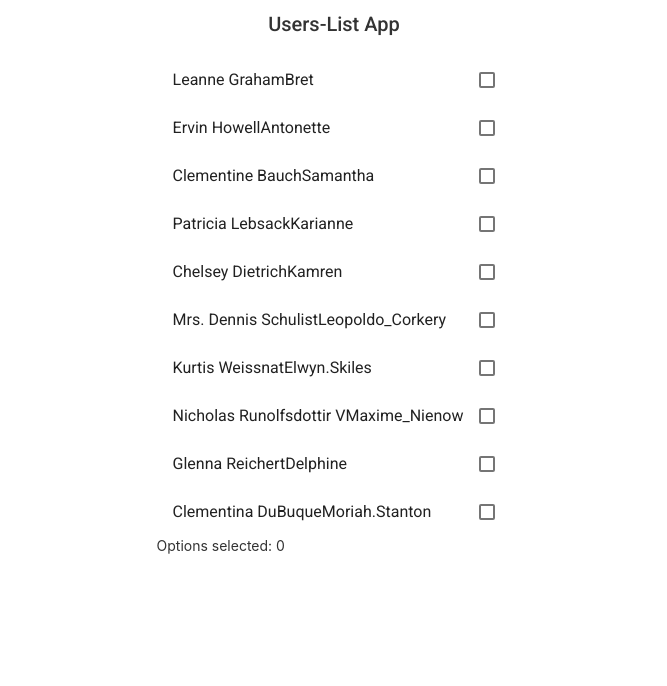
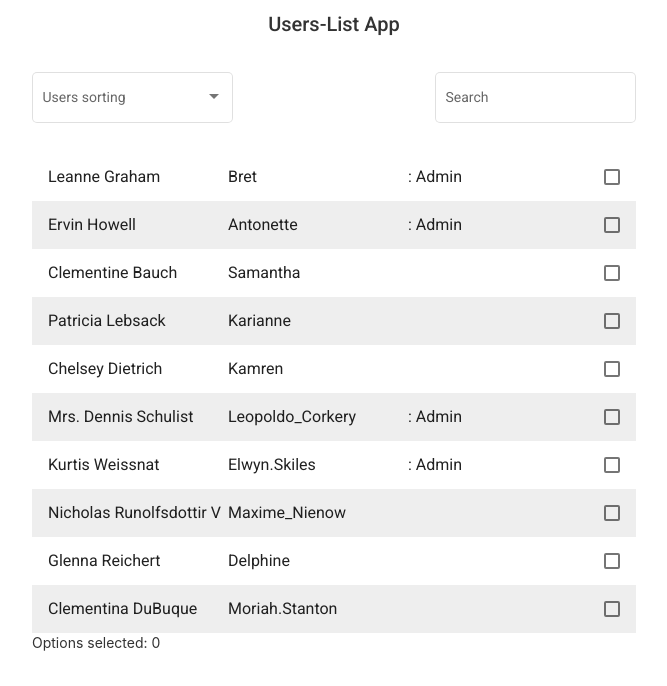
Before and after one commit to Valdemar26/users-list-jsexpert, an Angular app: page / in a window 1280 px wide. Shown: the top 686 px of the page, without its empty margins (306-973 px from the left). Built offline with nearby package versions, Linux system fonts and the light colour scheme.

Commit message:
4: lesson 4, part 1, create sorting skeleton

```diff
--- a/src/app/app.module.ts
+++ b/src/app/app.module.ts
@@ -4,6 +4,8 @@ import { RouterModule } from '@angular/router';
 import { BrowserAnimationsModule } from '@angular/platform-browser/animations';
 
 import { MatListModule } from '@angular/material/list';
+import { MatSelectModule } from '@angular/material/select';
+import { MatInputModule } from '@angular/material/input';
 
 import { AppRoutingModule } from './app-routing.module';
 import { AppComponent } from './app.component';
@@ -19,8 +21,10 @@ import { UsersListComponent } from './users-list/users-list.component';
     BrowserModule,
     BrowserAnimationsModule,
     AppRoutingModule,
+    RouterModule,
     MatListModule,
-    RouterModule
+    MatSelectModule,
+    MatInputModule
   ],
   providers: [],
   bootstrap: [AppComponent]
--- a/src/app/users-list/users-list.component.html
+++ b/src/app/users-list/users-list.component.html
@@ -1,7 +1,26 @@
+<div class="sorting">
+
+  <mat-form-field appearance="outline">
+    <mat-label>Users sorting</mat-label>
+    <mat-select>
+      <mat-option value="0">From A to Z</mat-option>
+      <mat-option value="0">From Z to A</mat-option>
+    </mat-select>
+  </mat-form-field>
+
+  <mat-form-field appearance="outline">
+    <mat-label>Search</mat-label>
+    <input matInput placeholder="Search user" value="">
+  </mat-form-field>
+
+</div>
+
 <mat-selection-list #usersList>
-  <mat-list-option *ngFor="let user of users">
-    <span>{{ user.name }}</span>
-    <span>{{ user.username }}</span>
+  <mat-list-option *ngFor="let user of users; let i = index;"
+                   [ngClass]="{'gray': i % 2}">
+    <span class="item">{{ user.name }}</span>
+    <span class="item">{{ user.username }}</span>
+    <span *ngIf="user.role === 'Admin'" class="item">: {{ user.role }}</span>
   </mat-list-option>
 </mat-selection-list>
 
--- a/src/app/users-list/users-list.component.scss
+++ b/src/app/users-list/users-list.component.scss
@@ -0,0 +1,15 @@
+.sorting {
+  display: flex;
+  justify-content: space-between;
+  align-items: flex-start;
+  margin-top: 20px;
+}
+
+.item {
+  width: 180px;
+  display: inline-block;
+}
+
+.gray {
+  background-color: #eee;
+}
--- a/src/app/users-list/users-list.component.ts
+++ b/src/app/users-list/users-list.component.ts
@@ -19,7 +19,7 @@ export class UsersListComponent implements OnInit {
   }
 
   getUsersList() {
-    this.users = this.usersService.usersList;
+    this.users = this.usersService.getUsersList();
   }
 
 }
--- a/src/app/users.service.ts
+++ b/src/app/users.service.ts
@@ -105,4 +105,8 @@ export class UsersService {
   ]
 
   constructor() { }
+
+  getUsersList(): UserInterface[] {
+    return this.usersList;
+  }
 }
```
